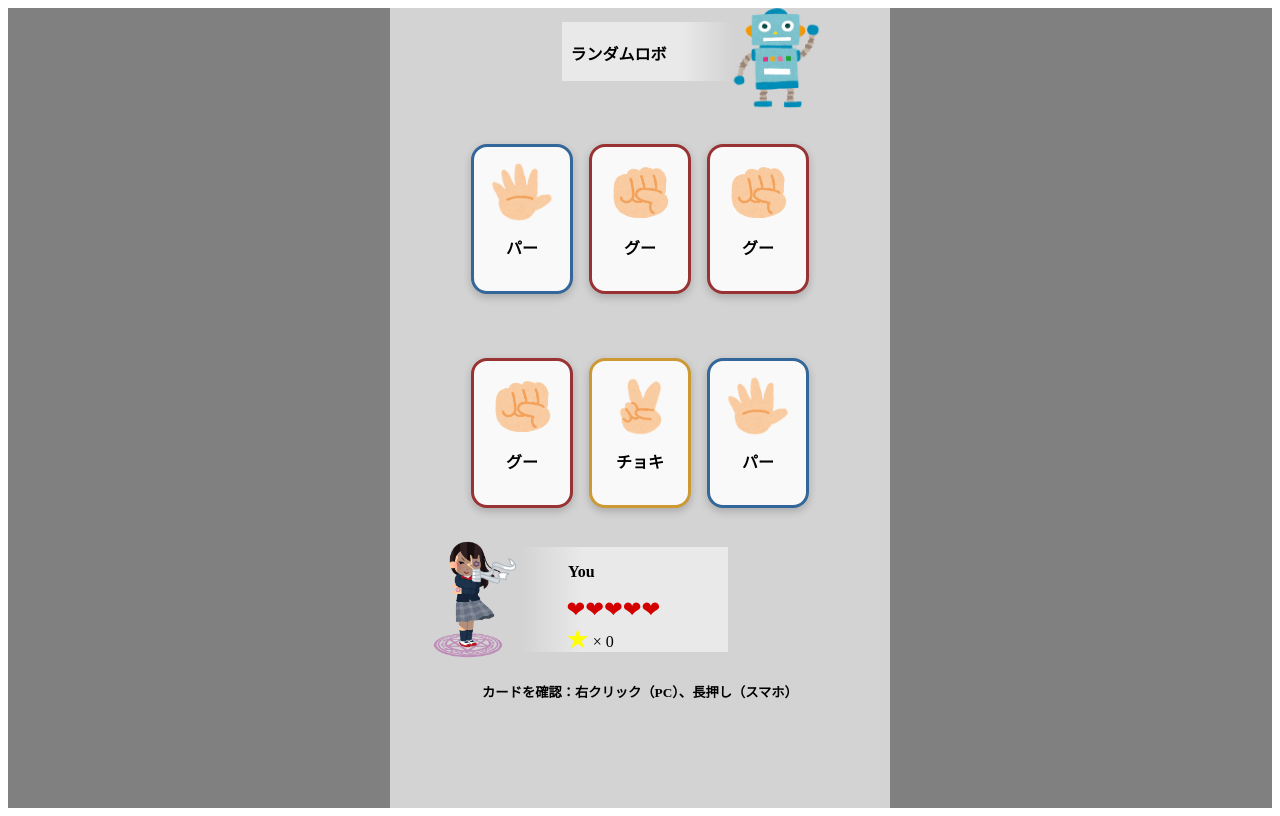
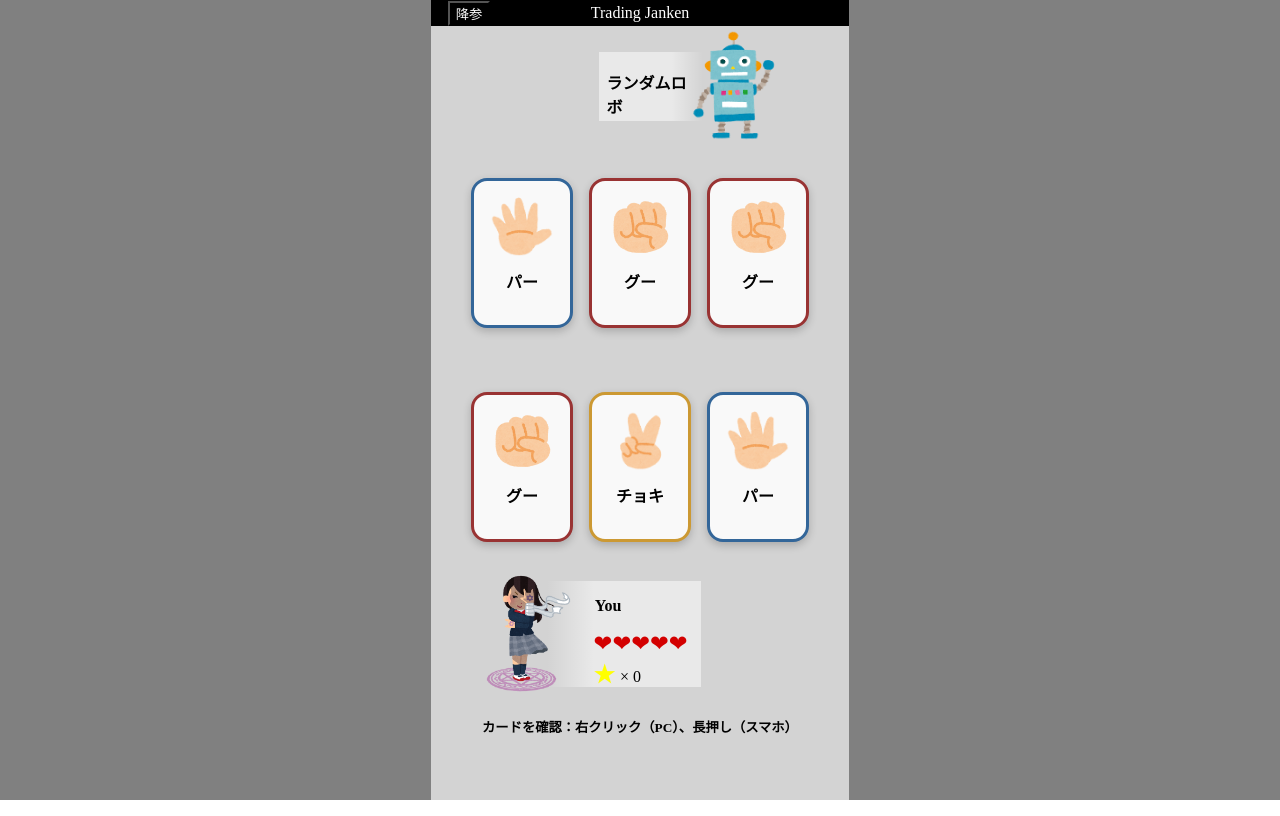
Before and after one commit to norimoriyuki/trading-janken, a Next.js app: page / in a window 1280 px wide. Both pictures are taken after a click on the button "スタート". Built offline with nearby package versions, Linux system fonts and the light colour scheme.

Commit message:
layoutfix: fit to display

```diff
--- a/app/components/JankenGameScreen.tsx
+++ b/app/components/JankenGameScreen.tsx
@@ -222,34 +222,37 @@
       <div style={{
         display: "flex",
         alignItems: "center",
-        transform: "translateX(20%)"
       }}>
+        <div style={{flex:1}}></div>
         <div
           className={`${isEnemyImageAnimating ? "fade-in-blur" : ""}`}
           style={{
-            borderRight: "none",
+            flex:1,
             padding: "1% 2%",
             marginRight: "-6%",
             marginLeft: "2%",
             color: "black",
             width: "20vh",
+            height:"8vh",
             textAlign: "left",
             background: `linear-gradient(to left, rgba(255, 255, 255, 0), rgba(255, 255, 255, 0.5) 30%)`,
           }}
         >
-          {/* 2.5rem(約40px)→約8% margin-bottom, 10px→2% margin-left */}
           <p style={{ fontWeight: "bold", marginBottom: "8%", marginLeft: "2%" }}>ランダムロボ</p>
         </div>
-        <div style={{
-          position: "relative",
-          width: "15vh",
-          height: "15vh"
-        }}>
+        <div
+          className={`enemy-image-container ${isEnemyImageAnimating ? "slide-in" : ""}`}
+          style={{
+            flex:1,
+            position: "relative",
+            width: "15vh",
+            height: "15vh"
+          }}>
           <Image
             src={enemyImage}
             alt="Computer"
             fill
-            style={{ objectFit: "contain", zIndex: 1 }}
+            style={{ objectFit: "contain"}}
           />
         </div>
       </div>
@@ -285,17 +288,17 @@
       <div style={{
         display: "flex",
         alignItems: "center",
-        // -10px→約-2%
-        transform: "translateX(-5rem)"
       }}>
         <div style={{
+          flex:1,
           position: "relative",
           width: "20vh",
           height: "15vh" // ここで明確な高さを指定する
         }}>
-          <Image src={"/player.png"} alt="player" fill style={{objectFit: "contain", zIndex: 1 }} />
+          <Image src={"/player.png"} alt="player" fill style={{objectFit: "contain" }} />
         </div>
         <div style={{
+          flex:1,
           borderLeft: "none",
           paddingLeft: "3rem",
           marginLeft: "-2rem",
@@ -320,6 +323,7 @@
             <span className="star">★</span> × {winCount}
           </div>
         </div>
+        <div style={{flex:1}}></div>
       </div>
 
       <h5>カードを確認：右クリック（PC）、長押し（スマホ）</h5>
--- a/app/globals.css
+++ b/app/globals.css
@@ -1,21 +1,6 @@
-@tailwind base;
-@tailwind components;
-@tailwind utilities;
-
-:root {
-  --background: #ffffff;
-  --foreground: #171717;
-}
-
-@media (prefers-color-scheme: dark) {
-  :root {
-    --background: #0a0a0a;
-    --foreground: #ededed;
+html, body {
+    margin: 0;
+    padding: 0;
+    height: 100%;
+    box-sizing: border-box;
   }
-}
-
-body {
-  color: var(--foreground);
-  background: var(--background);
-  font-family: Arial, Helvetica, sans-serif;
-}
--- a/app/layout.tsx
+++ b/app/layout.tsx
@@ -1,5 +1,6 @@
 import Script from 'next/script';
 import { Analytics } from "@vercel/analytics/react";
+import "./globals.css";
 
 export default function RootLayout({
   children,
--- a/app/page.tsx
+++ b/app/page.tsx
@@ -34,15 +34,17 @@
   const handleStartClick = () => setScreen("game");
   const handleScoreboardClick = () => setScreen("scoreboard");
   const handleBackClick = () => setScreen("start");
+  //width: "100%",
+  //height: "100vh",
 
+  //flexDirection: "column",
+  //overflowY: "auto",
   return (
     <>
       {isWide ? (
         <div
           style={{
             height: "100vh",
-            width: "100%",
-            overflowY: "scroll",
             backgroundColor: "gray",
             display: "flex",
             justifyContent: "center",
@@ -51,9 +53,9 @@
         >
           <div
             style={{
-              width: "100%",
+              height: "100%",
               maxWidth: "31.25rem",
-              aspectRatio: "9 / 16",
+              //aspectRatio: "9 / 16",
               backgroundColor: "#d3d3d3",
               display: "flex",
               alignItems: "center",
```
